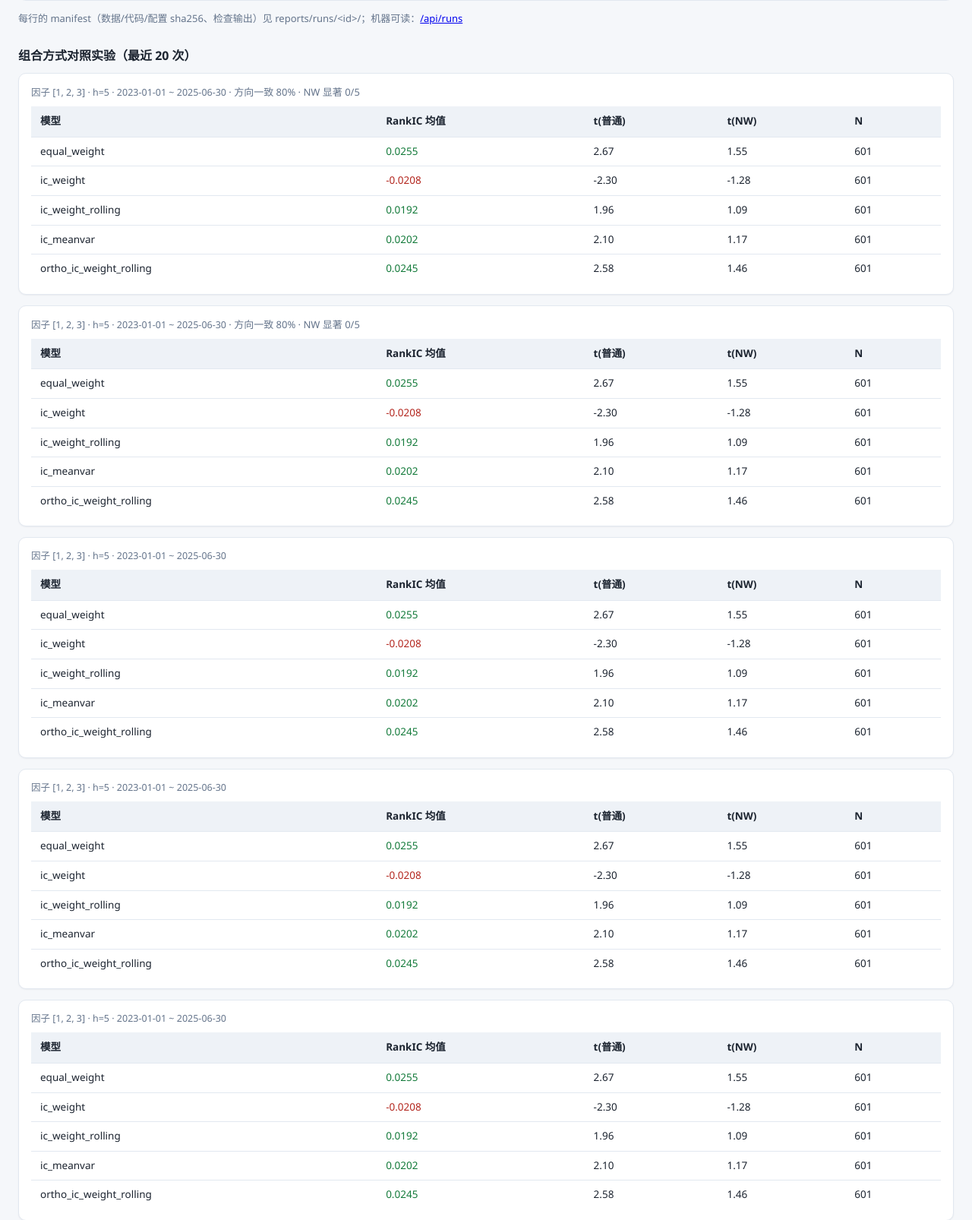
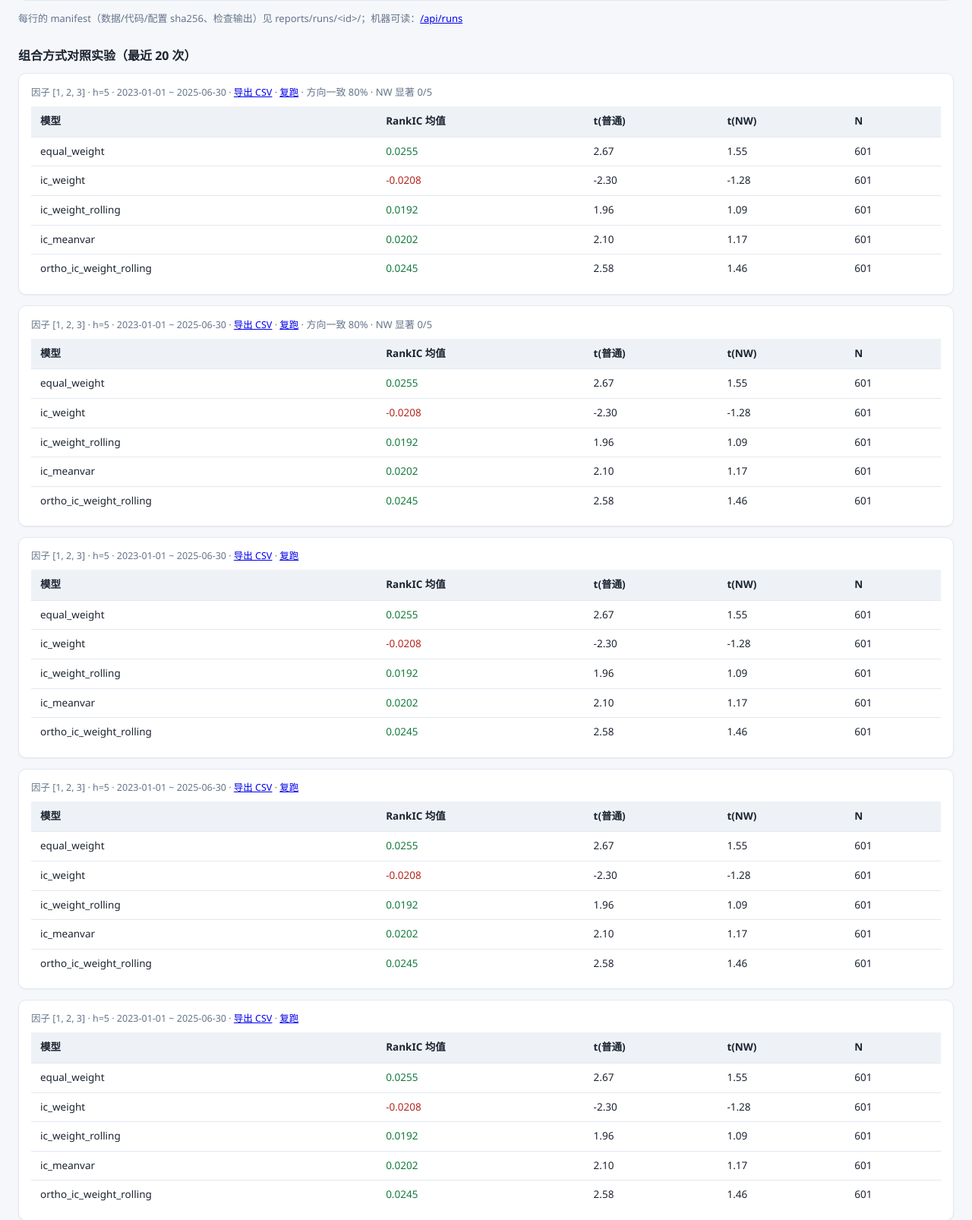
Before and after one commit to cf-region-master/quantlab, a FastAPI app: page /runs in a window 1280 px wide. Shown: the part 333-1939 px from the top of the page at 76% size. Run offline with FastAPI, Linux system fonts and the light colour scheme.

Commit message:
runs 页实验卡片 filename 键补充（导出 CSV/复跑链接渲染）

```diff
--- a/quantlab/api/main.py
+++ b/quantlab/api/main.py
@@ -1078,7 +1078,9 @@ def page_runs(request: Request):
     if exp_dir.exists():
         for pth in sorted(exp_dir.glob("*.json"), reverse=True)[:20]:
             try:
-                experiments.append(json.loads(pth.read_text(encoding="utf-8")))
+                d = json.loads(pth.read_text(encoding="utf-8"))
+                d["filename"] = pth.stem
+                experiments.append(d)
             except Exception:  # noqa: BLE001
                 pass
     return templates.TemplateResponse(request, "runs.html",
--- a/quantlab/web/templates/runs.html
+++ b/quantlab/web/templates/runs.html
@@ -41,7 +41,8 @@
 {% for e in experiments %}
 <div class="card" style="margin-bottom:14px;">
   <div class="k">因子 {{ e.factor_ids }} · h={{ e.horizon }} · {{ e.start }} ~ {{ e.end }}
-    {% if e.filename %} · <a href="/experiments/{{ e.filename }}.csv">导出 CSV</a>{% endif %}
+    {% if e.filename %} · <a href="/experiments/{{ e.filename }}.csv">导出 CSV</a>
+    · <a href="#" onclick="fetch('/experiments/{{ e.filename }}/rerun',{method:'POST'}).then(()=>location.reload());return false;">复跑</a>{% endif %}
     {% if e.robustness %}<span class="muted">· 方向一致 {{ '%.0f%%'|format(e.robustness.direction_consistency*100) }} · NW 显著 {{ e.robustness.n_sig_nw }}/{{ e.robustness.n_models }}</span>{% endif %}</div>
   <table class="grid" style="margin-top:8px;">
     <thead><tr><th>模型</th><th>RankIC 均值</th><th>t(普通)</th><th>t(NW)</th><th>N</th></tr></thead>
```
